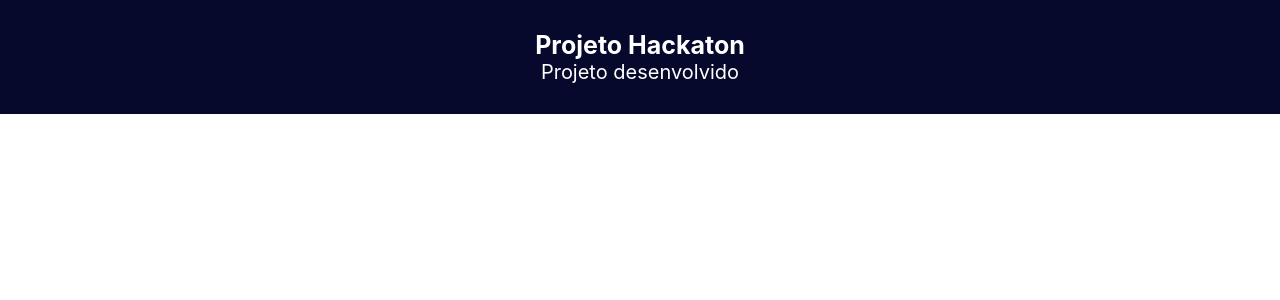
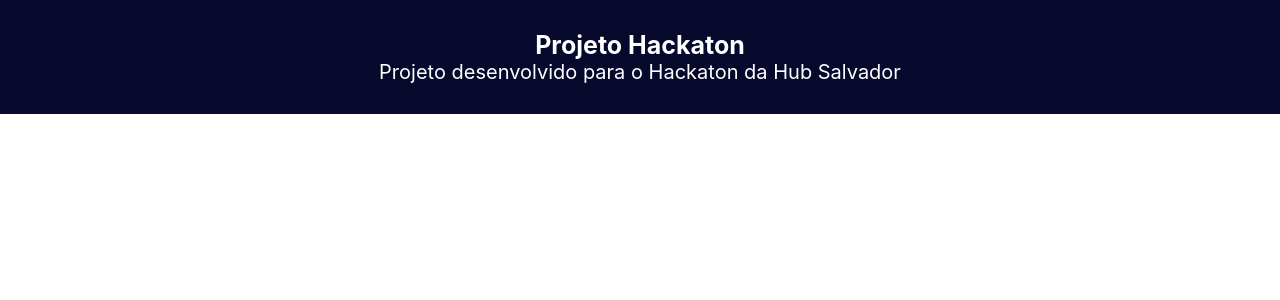
Before and after one commit to philipe02/QuebraEssa, a Next.js app: page / in a window 1280 px wide. Shown: the top 300 px of the page. Built offline with nearby package versions, Linux system fonts and the light colour scheme.

Commit message:
Adicionando conteúdo a Home

```diff
--- a/src/components/Main/index.jsx
+++ b/src/components/Main/index.jsx
@@ -1,9 +1,9 @@
 import * as S from './styles'
 
-const Main = () => (
+const Main = ({ title, description }) => (
   <S.Wrapper>
-    <S.Title>Projeto Hackaton</S.Title>
-    <S.Description>Projeto desenvolvido</S.Description>
+    <S.Title>{title}</S.Title>
+    <S.Description>{description}</S.Description>
   </S.Wrapper>
 )
 
--- a/src/pages/index.jsx
+++ b/src/pages/index.jsx
@@ -1,5 +1,10 @@
 import Main from 'components/Main'
 
 export default function Home() {
-  return <Main />
+  return (
+    <Main
+      title="Projeto Hackaton"
+      description="Projeto desenvolvido para o Hackaton da Hub Salvador"
+    />
+  )
 }
```
Also changed, not shown: src/pages/Home/index.jsx (+10 -0 lines), 2 other files (tests, documents, lock files or other folders).
